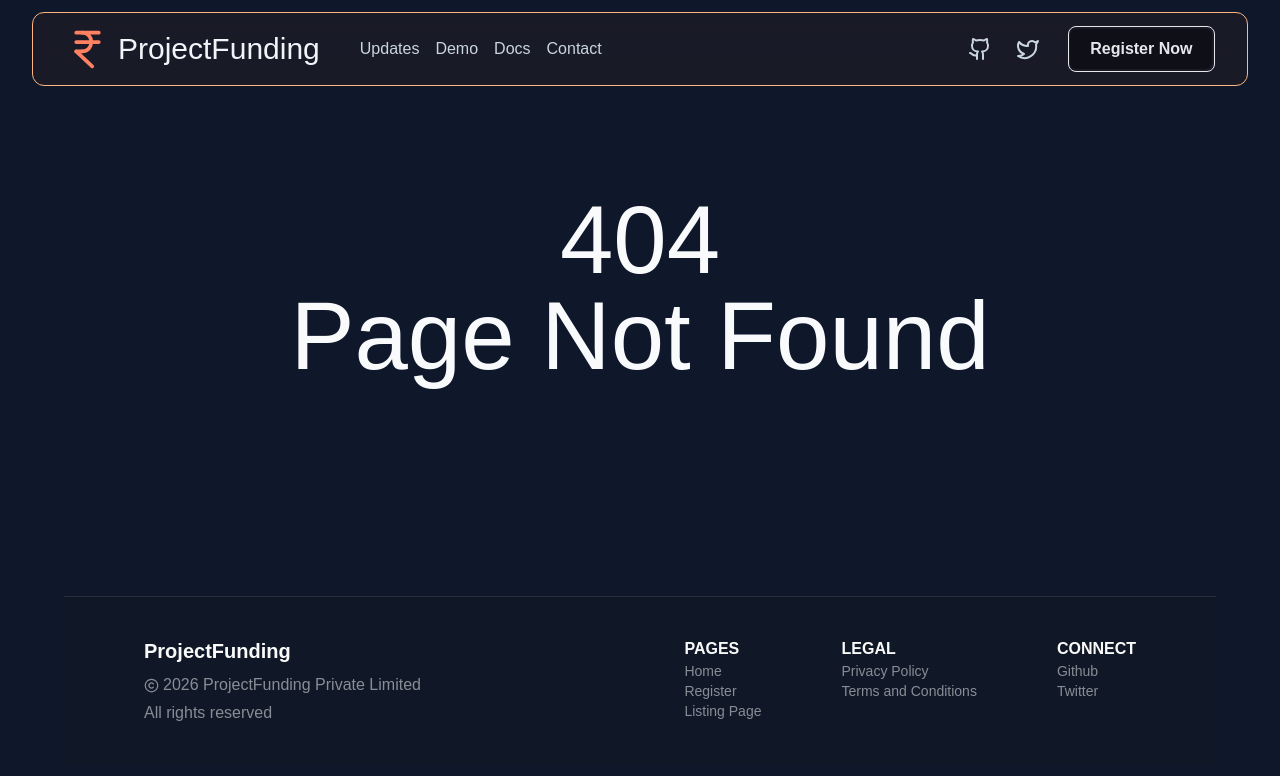
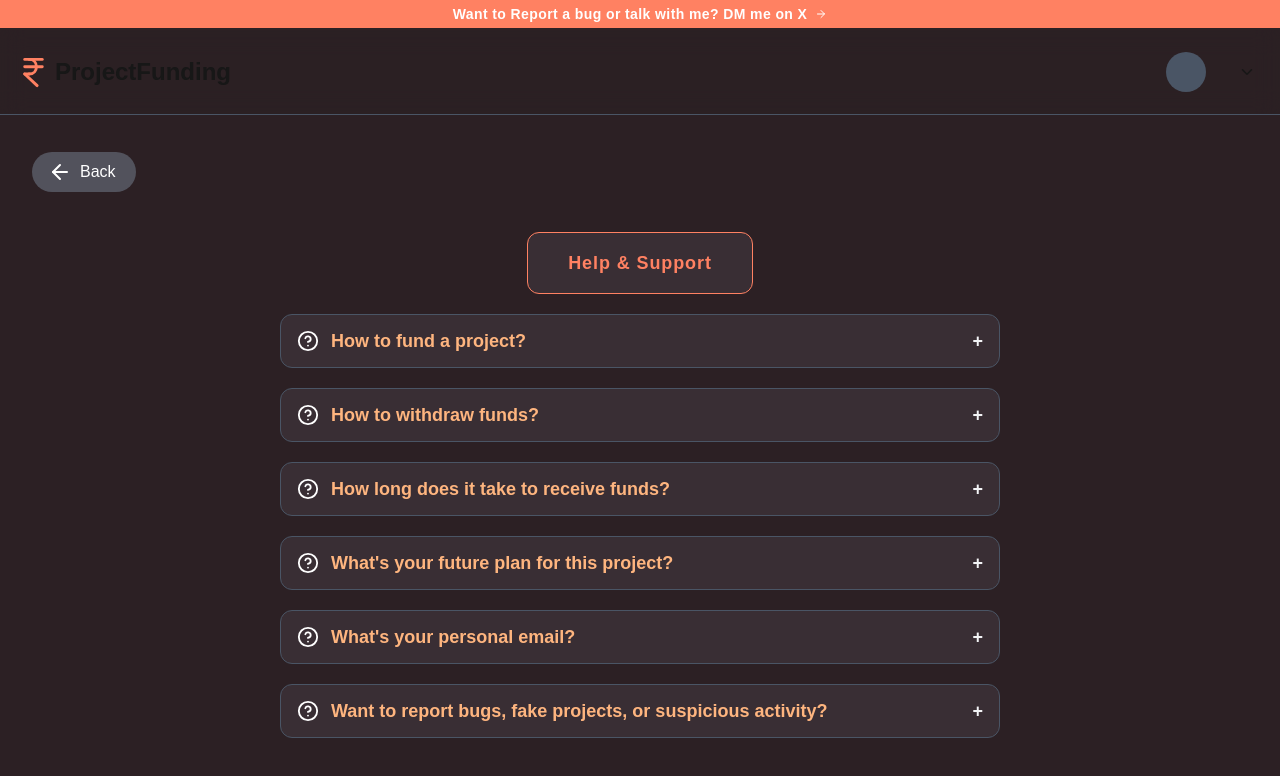
Before and after one commit to ashishxjhaa/Project-Funding, a Next.js app: page /helpsupport in a window 1280 px wide. Before the commit this address had no page. Shown: the top 776 px of the page. Built offline with nearby package versions, Linux system fonts and the light colour scheme; no server answers.

Commit message:
Help Support Done

```diff
--- a/src/app/mylisting/page.tsx
+++ b/src/app/favoriteproject/page.tsx
@@ -20,20 +20,19 @@ export default function MyListingPage() {
       <ProfileNavbar />
       <div className="pt-30 pr-10 flex justify-between">
         <Back />
-        <UploadProject />
       </div>
     <div className="w-full px-25 py-10 space-y-15">
 
       <div className="flex justify-center">
       <div className="flex items-center gap-8 rounded-xl bg-[#392E34] px-14 py-4 border border-[#FF8162]">
         <div className="rounded-xl w-[50px] h-[50px] relative flex items-center justify-center">
-          <svg xmlns="http://www.w3.org/2000/svg" width="40" height="40" viewBox="0 0 24 24" fill="none" stroke="currentColor" strokeWidth="2" strokeLinecap="round" strokeLinejoin="round" className="lucide lucide-list-icon lucide-list"><path d="M3 12h.01"/><path d="M3 18h.01"/><path d="M3 6h.01"/><path d="M8 12h13"/><path d="M8 18h13"/><path d="M8 6h13"/></svg>
+          <svg xmlns="http://www.w3.org/2000/svg" width="40" height="40" viewBox="0 0 24 24" fill="none" stroke="currentColor" strokeWidth="2" strokeLinecap="round" strokeLinejoin="round" className="lucide lucide-copy-icon lucide-copy"><rect width="14" height="14" x="8" y="8" rx="2" ry="2"/><path d="M4 16c-1.1 0-2-.9-2-2V4c0-1.1.9-2 2-2h10c1.1 0 2 .9 2 2"/></svg>
         </div>
         <div className="flex flex-col">
           <div className="font-semibold text-lg text-[#FF8162] tracking-wider">
-            Your All Listing
+            All Favourite Project
           <div className="flex flex-row gap-1 text-lg font-normal tracking-wider text-white">
-            Time to build more project and upload one more.
+            Explore more project and save them.
           </div>
         </div>
       </div>
@@ -71,16 +70,9 @@ export default function MyListingPage() {
               <div className="flex items-center gap-3">
 
                 <div className="relative group/icon flex flex-col items-center justify-center w-12 h-12 rounded-xl border-2 border-gray-600 hover:border-[#FF8162] transition">
-                  <svg xmlns="http://www.w3.org/2000/svg" width="24" height="24" viewBox="0 0 24 24" fill="none" stroke="currentColor" strokeWidth="2" strokeLinecap="round" strokeLinejoin="round" className="lucide lucide-pencil-icon lucide-pencil"><path d="M21.174 6.812a1 1 0 0 0-3.986-3.987L3.842 16.174a2 2 0 0 0-.5.83l-1.321 4.352a.5.5 0 0 0 .623.622l4.353-1.32a2 2 0 0 0 .83-.497z"/><path d="m15 5 4 4"/></svg>
+                  <svg xmlns="http://www.w3.org/2000/svg" width="24" height="24" viewBox="0 0 24 24" fill="none" stroke="currentColor" strokeWidth="2" strokeLinecap="round" strokeLinejoin="round" className="lucide lucide-x-icon lucide-x"><path d="M18 6 6 18"/><path d="m6 6 12 12"/></svg>
                   <span className="absolute bottom-[120%] whitespace-nowrap text-xs font-bold text-black bg-[#D69B6F] px-2 py-1 rounded-md opacity-0 group-hover/icon:opacity-100 transition">
-                    Edit this project
-                  </span>
-                </div>
-
-                <div className="relative group/icon flex flex-col items-center justify-center w-12 h-12 rounded-xl border-2 border-gray-600 hover:border-[#FF8162] transition">
-                  <svg xmlns="http://www.w3.org/2000/svg" width="24" height="24" viewBox="0 0 24 24" fill="none" stroke="currentColor" strokeWidth="2" strokeLinecap="round" strokeLinejoin="round" className="lucide lucide-trash-icon lucide-trash"><path d="M19 6v14a2 2 0 0 1-2 2H7a2 2 0 0 1-2-2V6"/><path d="M3 6h18"/><path d="M8 6V4a2 2 0 0 1 2-2h4a2 2 0 0 1 2 2v2"/></svg>
-                  <span className="absolute bottom-[120%] whitespace-nowrap text-xs font-bold text-black bg-[#D69B6F] px-2 py-1 rounded-md opacity-0 group-hover/icon:opacity-100 transition">
-                    Delete this project
+                    Remove from Favorite
                   </span>
                 </div>
 
--- /dev/null
+++ b/src/app/helpsupport/page.tsx
@@ -0,0 +1,81 @@
+"use client"
+
+import { useState } from "react";
+import Back from "@/components/Back";
+import ProfileNavbar from "@/components/ProfileNavbar";
+
+function FAQItem({ question, answer }: { question: string; answer: string }) {
+  const [open, setOpen] = useState(false);
+
+  return (
+    <div className="rounded-xl border border-gray-600 bg-[#392E34]">
+        <button onClick={() => setOpen(!open)} className="w-full flex items-center justify-between px-4 py-3 font-semibold text-lg text-left text-[#FF8162] hover:bg-[#2C2024] hover:rounded-xl transition-all cursor-pointer">
+            <div className="flex items-center gap-3 text-[#FEB57F]">
+                <svg xmlns="http://www.w3.org/2000/svg" width="22" height="22" viewBox="0 0 24 24" fill="none" stroke="currentColor" strokeWidth="2" strokeLinecap="round" strokeLinejoin="round" className="lucide lucide-help-circle text-white"><circle cx="12" cy="12" r="10" /><path d="M9.09 9a3 3 0 0 1 5.83 1c0 2-3 3-3 3" /><line x1="12" y1="17" x2="12" y2="17" /></svg>
+                {question}
+            </div>
+            <span className="text-gray-100">{open ? "−" : "+"}</span>
+        </button>
+
+        {open && (
+            <div className="px-6 pt-2 pb-4 text-gray-300 text-sm font-bold transition-all">
+                {answer}
+            </div>
+        )}
+    </div>
+  );
+}
+
+function HelpSupport() {
+  const faqs = [
+    {
+      q: "How to fund a project?",
+      a: "Go to the Project Page, click the 'Fund Now' button, choose an amount, and confirm your payment.",
+    },
+    {
+      q: "How to withdraw funds?",
+      a: "Go to your Profile > Wallet > Withdraw, put you account detail or upi id then withdraw now.",
+    },
+    {
+      q: "How long does it take to receive funds?",
+      a: "Withdrawals usually take 5-8 hrs depending on your payment provider.",
+    },
+    {
+      q: "What's your future plan for this project?",
+      a: "Well we have multiple plan to expand this project, upgrade DB to postgress, developer can able to upload project image even set profile image, and improved fraud detection.",
+    },
+    {
+      q: "What's your personal email?",
+      a: "Use ashishxyzjha@gmail.com later we'll use project related email.",
+    },
+    {
+      q: "Want to report bugs, fake projects, or suspicious activity?",
+      a: "You can directly reach out to me on X @ashishxjha later we allow developers can report as well.",
+    },
+  ];
+
+  return (
+    <div className="bg-[#2C2024] w-full min-h-screen">
+        <ProfileNavbar />
+        <div className="pt-30 pr-10 flex justify-between">
+            <Back />
+        </div>
+
+        <div className="w-full max-w-3xl mx-auto px-6 py-10 space-y-5">
+            <div className="flex justify-center">
+                <div className="flex items-center gap-8 rounded-xl bg-[#392E34] px-10 py-4 border border-[#FF8162]">
+                    <div className="font-semibold text-lg text-[#FF8162] tracking-wider">
+                        Help & Support
+                    </div>
+                </div>
+            </div>
+
+            {faqs.map((item, i) => (
+                <FAQItem key={i} question={item.q} answer={item.a} />
+            ))}
+        </div>
+    </div>
+  );
+}
+
+export default HelpSupport;
--- a/src/components/ListingNavbar.tsx
+++ b/src/components/ListingNavbar.tsx
@@ -130,12 +130,12 @@ function ListingNavbar() {
                                     <span className="tracking-wide">All Project</span>
                                 </div>
 
-                                <div className="flex items-center text-slate-200 gap-2 cursor-pointer px-3 py-2 rounded-md hover:bg-[#FEB57F] hover:text-black text-sm">
+                                <div onClick={() => user && router.push("/favoriteproject")} className="flex items-center text-slate-200 gap-2 cursor-pointer px-3 py-2 rounded-md hover:bg-[#FEB57F] hover:text-black text-sm">
                                     <svg xmlns="http://www.w3.org/2000/svg" width="17" height="17" viewBox="0 0 24 24" fill="none" stroke="currentColor" strokeWidth="2" strokeLinecap="round" strokeLinejoin="round" className="lucide lucide-copy-icon lucide-copy"><rect width="14" height="14" x="8" y="8" rx="2" ry="2"/><path d="M4 16c-1.1 0-2-.9-2-2V4c0-1.1.9-2 2-2h10c1.1 0 2 .9 2 2"/></svg>
                                     <span className="tracking-wide">Favorite Project</span>
                                 </div>
 
-                                <div className="flex items-center text-slate-200 gap-2 cursor-pointer px-3 py-2 rounded-md hover:bg-[#FEB57F] hover:text-black text-sm">
+                                <div onClick={() => router.push("/helpsupport")} className="flex items-center text-slate-200 gap-2 cursor-pointer px-3 py-2 rounded-md hover:bg-[#FEB57F] hover:text-black text-sm">
                                     <svg xmlns="http://www.w3.org/2000/svg" width="17" height="17" viewBox="0 0 24 24" fill="none" stroke="currentColor" strokeWidth="2" strokeLinecap="round" strokeLinejoin="round" className="lucide lucide-lightbulb-icon lucide-lightbulb"><path d="M15 14c.2-1 .7-1.7 1.5-2.5 1-.9 1.5-2.2 1.5-3.5A6 6 0 0 0 6 8c0 1 .2 2.2 1.5 3.5.7.7 1.3 1.5 1.5 2.5"/><path d="M9 18h6"/><path d="M10 22h4"/></svg>
                                     <span className="tracking-wide">Help & Support</span>
                                 </div>
--- a/src/components/ProfileNavbar.tsx
+++ b/src/components/ProfileNavbar.tsx
@@ -123,12 +123,12 @@ function ProfileNavbar() {
                                         <span className="tracking-wide">All Project</span>
                                     </div>
 
-                                    <div className="flex items-center text-slate-200 gap-2 cursor-pointer px-3 py-2 rounded-md hover:bg-[#FEB57F] hover:text-black text-sm">
+                                    <div onClick={() => user && router.push("/favoriteproject")} className="flex items-center text-slate-200 gap-2 cursor-pointer px-3 py-2 rounded-md hover:bg-[#FEB57F] hover:text-black text-sm">
                                         <svg xmlns="http://www.w3.org/2000/svg" width="17" height="17" viewBox="0 0 24 24" fill="none" stroke="currentColor" strokeWidth="2" strokeLinecap="round" strokeLinejoin="round" className="lucide lucide-copy-icon lucide-copy"><rect width="14" height="14" x="8" y="8" rx="2" ry="2"/><path d="M4 16c-1.1 0-2-.9-2-2V4c0-1.1.9-2 2-2h10c1.1 0 2 .9 2 2"/></svg>
                                         <span className="tracking-wide">Favorite Project</span>
                                     </div>
 
-                                    <div className="flex items-center text-slate-200 gap-2 cursor-pointer px-3 py-2 rounded-md hover:bg-[#FEB57F] hover:text-black text-sm">
+                                    <div onClick={() => router.push("/helpsupport")} className="flex items-center text-slate-200 gap-2 cursor-pointer px-3 py-2 rounded-md hover:bg-[#FEB57F] hover:text-black text-sm">
                                         <svg xmlns="http://www.w3.org/2000/svg" width="17" height="17" viewBox="0 0 24 24" fill="none" stroke="currentColor" strokeWidth="2" strokeLinecap="round" strokeLinejoin="round" className="lucide lucide-lightbulb-icon lucide-lightbulb"><path d="M15 14c.2-1 .7-1.7 1.5-2.5 1-.9 1.5-2.2 1.5-3.5A6 6 0 0 0 6 8c0 1 .2 2.2 1.5 3.5.7.7 1.3 1.5 1.5 2.5"/><path d="M9 18h6"/><path d="M10 22h4"/></svg>
                                         <span className="tracking-wide">Help & Support</span>
                                     </div>
```
